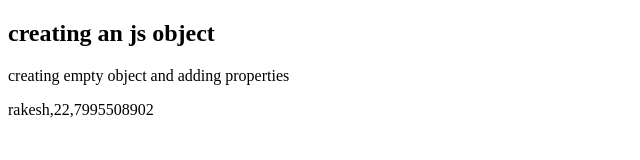
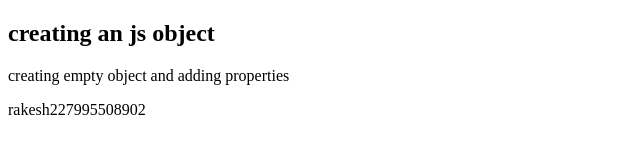
Before and after one commit to PodishettiRakesh/JavaScript_learning, a plain HTML site: page index.html in a window 1280 px wide. Shown: the full height of the page, 0-640 px from the left. Drawn offline with Linux system fonts and the light colour scheme.

Commit message:
a method is a fun definition stored as a property in value

```diff
--- a/index.html
+++ b/index.html
@@ -4,12 +4,27 @@
     <h2>creating an js object</h2>
     <p>creating empty object and adding properties</p>
     <p id="demo"></p>
-    <script>
+    <!-- <script>
         const person={};
         person.name="rakesh",
         person.age="22",
         person.num="7995508902"
         document.getElementById("demo").innerHTML=Object.values(person);
+    </script> -->
+
+    <script>
+        const person={
+        name:"rakesh",
+        age:"22",
+        num:"7995508902",
+        fulldata:function(){
+            return this.name+this.age+this.num;
+        }
+    };
+    document.getElementById("demo").innerHTML=person.fulldata();
+
+
+
     </script>
 </body>
 </html>
```
Also changed, not shown: fundamentals.js (+9 -1 lines).
